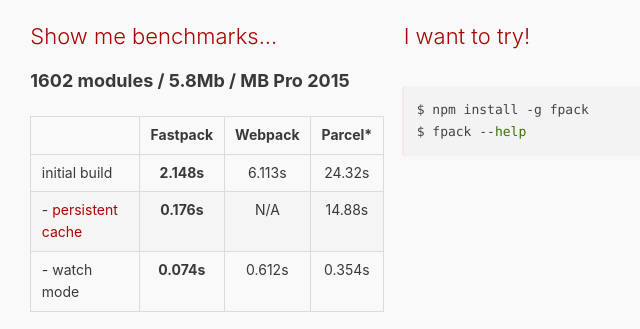
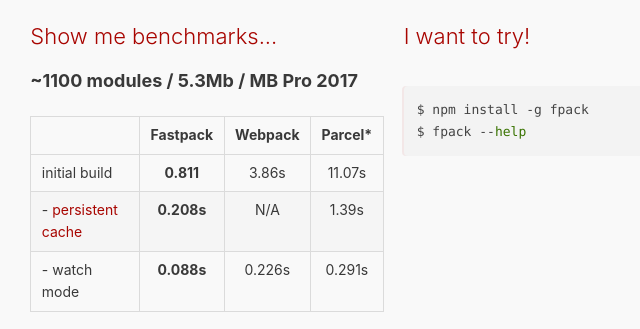
Before and after one commit to fastpack/fastpack.github.io, a plain HTML site: page en/index.html in a window 1280 px wide. Shown: the part 327-656 px from the top of the page, 433-1073 px from the left. Drawn offline with nearby package versions, Linux system fonts and the light colour scheme.

Commit message:
Deploy website
Deploy website version based on 73b43ca4f1286f144d6ca7733e2e8b669382cc04

```diff
--- a/en/index.html
+++ b/en/index.html
@@ -6,15 +6,15 @@
 <li>Writing OCaml is fun!</li>
 </ul>
 </span></div></div></div><div class="blockElement threeByGridBlock"><div class="blockContent"><h2><div><span><p>Show me benchmarks...</p>
-</span></div></h2><div><span><p><strong>1602 modules / 5.8Mb / MB Pro 2015</strong></p>
+</span></div></h2><div><span><p><strong>~1100 modules / 5.3Mb / MB Pro 2017</strong></p>
 <table>
 <thead>
 <tr><th></th><th style="text-align:center">Fastpack</th><th style="text-align:center">Webpack</th><th style="text-align:center">Parcel<sup>*</sup></th></tr>
 </thead>
 <tbody>
-<tr><td>initial build</td><td style="text-align:center"><strong>2.148s</strong></td><td style="text-align:center">6.113s</td><td style="text-align:center">24.32s</td></tr>
-<tr><td>- <a href="/docs/persistent-cache.html">persistent cache</a></td><td style="text-align:center"><strong>0.176s</strong></td><td style="text-align:center">N/A</td><td style="text-align:center">14.88s</td></tr>
-<tr><td>- watch mode</td><td style="text-align:center"><strong>0.074s</strong></td><td style="text-align:center">0.612s</td><td style="text-align:center">0.354s</td></tr>
+<tr><td>initial build</td><td style="text-align:center"><strong>0.811</strong></td><td style="text-align:center">3.86s</td><td style="text-align:center">11.07s</td></tr>
+<tr><td>- <a href="/docs/persistent-cache.html">persistent cache</a></td><td style="text-align:center"><strong>0.208s</strong></td><td style="text-align:center">N/A</td><td style="text-align:center">1.39s</td></tr>
+<tr><td>- watch mode</td><td style="text-align:center"><strong>0.088s</strong></td><td style="text-align:center">0.226s</td><td style="text-align:center">0.291s</td></tr>
 </tbody>
 </table>
 <p><small style="font-size: 0.7em;"><sup>*</sup>We are unsure if Parcel can be configured?<br/></small>
```
Also changed, not shown: index.html (+4 -4 lines), 1 other file.
